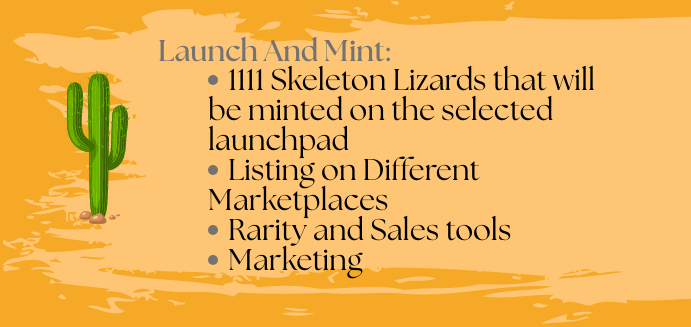
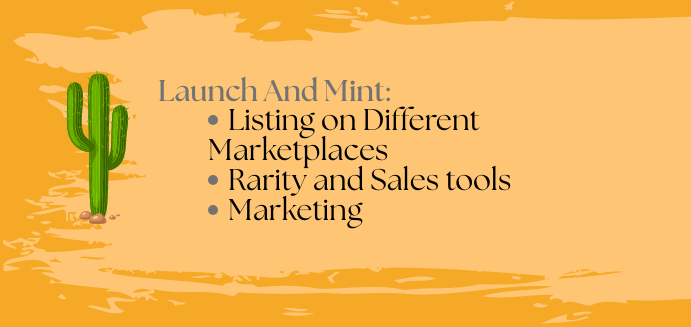
Before and after one commit to Oleg-Voronov87/skeleton-lizards, a plain HTML site: page index.html in a window 1280 px wide. Shown: the part 2443-2770 px from the top of the page, 0-691 px from the left. Drawn offline with Linux system fonts and the light colour scheme.

Commit message:
changed details

```diff
--- a/#source/scss/style.scss
+++ b/#source/scss/style.scss
@@ -254,7 +254,7 @@ body{
 
 	&__text1 {
 		position: relative;
-		top: 40px;
+		top: 80px;
 		z-index: 2;
 		max-width: 450px;
 		color: #737373;
--- a/index.html
+++ b/index.html
@@ -120,7 +120,6 @@
                     <div class="roadmap1__text1">
                         Launch And Mint:
                         <ul>
-                            <li>1111 Skeleton Lizards that will be minted on the selected launchpad</li>
                             <li>Listing on Different Marketplaces</li>
                             <li>Rarity and Sales tools</li>
                             <li>Marketing</li>
```
Also changed, not shown: css/style.css, 1 other file.
